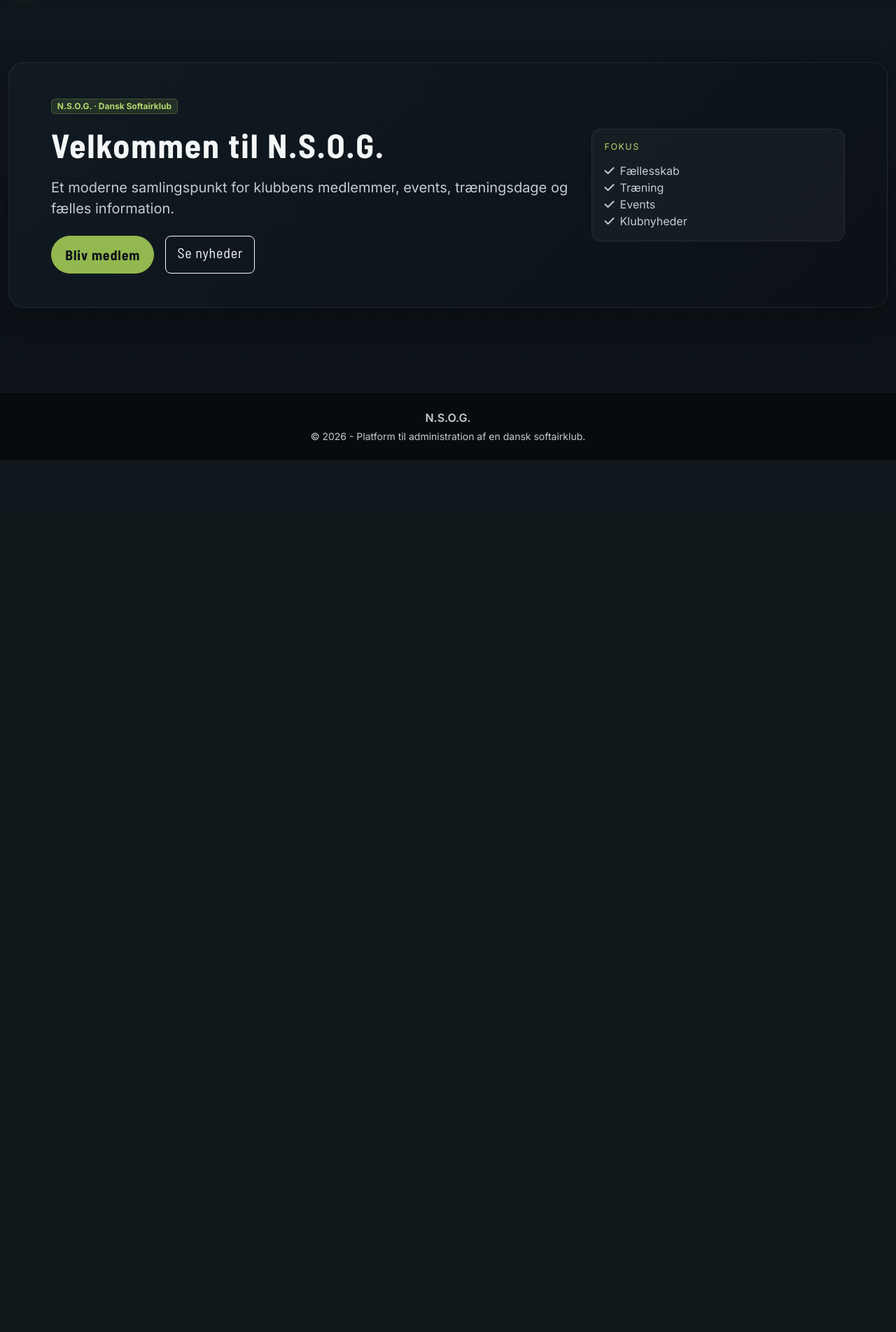
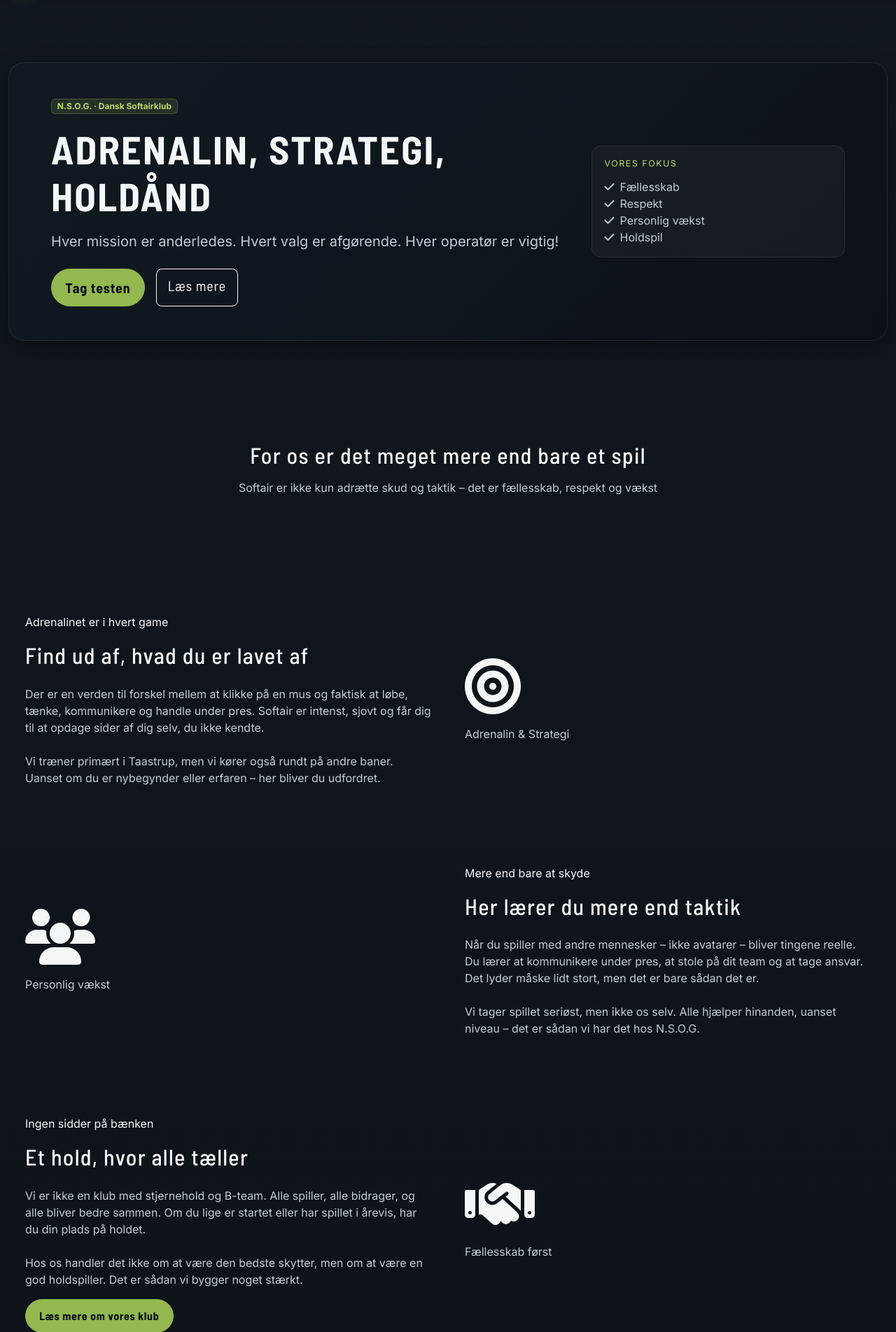
Before and after one commit to latorreandrea/teamhardball, a Django app: template home/templates/home/index.html in a window 1280 px wide. Shown: the part 71-1975 px from the top of the page at 70% size. Before the commit the page ends 701 px from the top, so only its background shows below. Run offline with Django 5.2, Linux system fonts and the light colour scheme; the template is opened without the code that fills it, so the values that code supplies are empty; parts of the project's set-up code (start-up, migrations or seed data) failed here and were passed over.

Commit message:
Add hero and club sections to homepage; restructure index.html for modularity

```diff
--- a/home/templates/home/index.html
+++ b/home/templates/home/index.html
@@ -3,34 +3,6 @@
 {% block extra_title %} | Klub{% endblock %}
 
 {% block content %}
-<section class="hero-section py-5">
-    <div class="container py-4">
-        <div class="hero-card p-4 p-lg-5">
-            <div class="row align-items-center g-4">
-                <div class="col-lg-8">
-                    <span class="badge hero-badge mb-3">N.S.O.G. · Dansk Softairklub</span>
-                    <h1 class="display-5 fw-bold mb-3">Velkommen til N.S.O.G.</h1>
-                    <p class="lead mb-4">
-                        Et moderne samlingspunkt for klubbens medlemmer, events, træningsdage og fælles information.
-                    </p>
-                    <div class="d-flex flex-column flex-sm-row gap-3 hero-actions">
-                        <a href="#" class="btn btn-brand btn-lg">Bliv medlem</a>
-                        <a href="#" class="btn btn-outline-light btn-lg">Se nyheder</a>
-                    </div>
-                </div>
-                <div class="col-lg-4">
-                    <div class="info-panel">
-                        <p class="info-label">Fokus</p>
-                        <ul class="list-unstyled mb-0">
-                            <li><i class="fa-solid fa-check me-2"></i>Fællesskab</li>
-                            <li><i class="fa-solid fa-check me-2"></i>Træning</li>
-                            <li><i class="fa-solid fa-check me-2"></i>Events</li>
-                            <li><i class="fa-solid fa-check me-2"></i>Klubnyheder</li>
-                        </ul>
-                    </div>
-                </div>
-            </div>
-        </div>
-    </div>
-</section>
+{% include "home/partials/hero.html" %}
+{% include "home/partials/club.html" %}
 {% endblock %}
--- /dev/null
+++ b/home/templates/home/partials/club.html
@@ -0,0 +1,123 @@
+<!-- More Than a Game Section -->
+<section class="content-section py-5">
+    <div class="container py-4">
+        <div class="text-center mb-5">
+            <h2 class="section-title mb-3">For os er det meget mere end bare et spil</h2>
+            <p class="section-subtitle">Softair er ikke kun adrætte skud og taktik – det er fællesskab, respekt og vækst</p>
+        </div>
+    </div>
+</section>
+
+<!-- Push Your Limits Section -->
+<section class="feature-section py-5">
+    <div class="container">
+        <div class="row align-items-center g-5">
+            <div class="col-lg-6">
+                <div class="feature-badge mb-3">Adrenalinet er i hvert game</div>
+                <h2 class="feature-title mb-4">Find ud af, hvad du er lavet af</h2>
+                <p class="feature-text mb-4">
+                    Der er en verden til forskel mellem at klikke på en mus og faktisk at løbe, tænke, kommunikere og handle under pres. Softair er intenst, sjovt og får dig til at opdage sider af dig selv, du ikke kendte.
+                </p>
+                <p class="feature-text">
+                    Vi træner primært i Taastrup, men vi kører også rundt på andre baner. Uanset om du er nybegynder eller erfaren – her bliver du udfordret.
+                </p>
+            </div>
+            <div class="col-lg-6">
+                <div class="feature-image-placeholder">
+                    <i class="fa-solid fa-bullseye fa-5x"></i>
+                    <p class="mt-3">Adrenalin & Strategi</p>
+                </div>
+            </div>
+        </div>
+    </div>
+</section>
+
+<!-- Grow Through Play Section -->
+<section class="feature-section feature-section-alt py-5">
+    <div class="container">
+        <div class="row align-items-center g-5">
+            <div class="col-lg-6 order-lg-2">
+                <div class="feature-badge mb-3">Mere end bare at skyde</div>
+                <h2 class="feature-title mb-4">Her lærer du mere end taktik</h2>
+                <p class="feature-text mb-4">
+                    Når du spiller med andre mennesker – ikke avatarer – bliver tingene reelle. Du lærer at kommunikere under pres, at stole på dit team og at tage ansvar. Det lyder måske lidt stort, men det er bare sådan det er.
+                </p>
+                <p class="feature-text">
+                    Vi tager spillet seriøst, men ikke os selv. Alle hjælper hinanden, uanset niveau – det er sådan vi har det hos N.S.O.G.
+                </p>
+            </div>
+            <div class="col-lg-6 order-lg-1">
+                <div class="feature-image-placeholder">
+                    <i class="fa-solid fa-users fa-5x"></i>
+                    <p class="mt-3">Personlig vækst</p>
+                </div>
+            </div>
+        </div>
+    </div>
+</section>
+
+<!-- Team Value Section -->
+<section class="feature-section py-5">
+    <div class="container">
+        <div class="row align-items-center g-5">
+            <div class="col-lg-6">
+                <div class="feature-badge mb-3">Ingen sidder på bænken</div>
+                <h2 class="feature-title mb-4">Et hold, hvor alle tæller</h2>
+                <p class="feature-text mb-4">
+                    Vi er ikke en klub med stjernehold og B-team. Alle spiller, alle bidrager, og alle bliver bedre sammen. Om du lige er startet eller har spillet i årevis, har du din plads på holdet.
+                </p>
+                <p class="feature-text mb-3">
+                    Hos os handler det ikke om at være den bedste skytter, men om at være en god holdspiller. Det er sådan vi bygger noget stærkt.
+                </p>
+                <a href="#" class="btn btn-brand">Læs mere om vores klub</a>
+            </div>
+            <div class="col-lg-6">
+                <div class="feature-image-placeholder">
+                    <i class="fa-solid fa-handshake fa-5x"></i>
+                    <p class="mt-3">Fællesskab først</p>
+                </div>
+            </div>
+        </div>
+    </div>
+</section>
+
+<!-- Call to Action Section -->
+<section class="cta-section py-5">
+    <div class="container py-4">
+        <div class="cta-card p-4 p-lg-5 text-center">
+            <div class="cta-badge mb-3">Træt af virtuelle kills?</div>
+            <h2 class="cta-title mb-4">Sluk konsollen og begynd at spille for alvor!</h2>
+            <p class="cta-text mb-4">
+                Mellem mudder, stakket vejrtrækning og ren adrenalin vil du lære dig selv at kende og dit sande instinkt...
+            </p>
+            <p class="cta-text mb-5">
+                Test dig selv, deltag i en af vores træningssessioner i Taastrup og oplev ægte softair!
+            </p>
+            <a href="#" class="btn btn-brand btn-lg">Anmod om prøvekamp</a>
+        </div>
+    </div>
+</section>
+
+<!-- Events/Communication Section -->
+<section class="feature-section feature-section-alt py-5">
+    <div class="container">
+        <div class="row align-items-center g-5">
+            <div class="col-lg-6 order-lg-2">
+                <div class="feature-badge mb-3">Medlemsområde</div>
+                <h2 class="feature-title mb-4">Alt samlet ét sted</h2>
+                <p class="feature-text mb-4">
+                    Som medlem får du adgang til vores lukkede område, hvor du kan se kommende events, kalender, briefinger og teaminfo. Ingen Facebook-kaos, ingen glemte beskeder.
+                </p>
+                <p class="feature-text">
+                    Hold styr på træningsdage i Taastrup, kommende games og alt det praktiske – direkte på din telefon eller computer.
+                </p>
+            </div>
+            <div class="col-lg-6 order-lg-1">
+                <div class="feature-image-placeholder">
+                    <i class="fa-solid fa-mobile-screen-button fa-5x"></i>
+                    <p class="mt-3">Altid opdateret</p>
+                </div>
+            </div>
+        </div>
+    </div>
+</section>
--- /dev/null
+++ b/home/templates/home/partials/hero.html
@@ -0,0 +1,31 @@
+<!-- Hero Section -->
+<section class="hero-section py-5">
+    <div class="container py-4">
+        <div class="hero-card p-4 p-lg-5">
+            <div class="row align-items-center g-4">
+                <div class="col-lg-8">
+                    <span class="badge hero-badge mb-3">N.S.O.G. · Dansk Softairklub</span>
+                    <h1 class="display-4 fw-bold mb-3">ADRENALIN, STRATEGI, HOLDÅND</h1>
+                    <p class="lead mb-4">
+                        Hver mission er anderledes. Hvert valg er afgørende. Hver operatør er vigtig!
+                    </p>
+                    <div class="d-flex flex-column flex-sm-row gap-3 hero-actions">
+                        <a href="#" class="btn btn-brand btn-lg">Tag testen</a>
+                        <a href="#" class="btn btn-outline-light btn-lg">Læs mere</a>
+                    </div>
+                </div>
+                <div class="col-lg-4">
+                    <div class="info-panel">
+                        <p class="info-label">Vores fokus</p>
+                        <ul class="list-unstyled mb-0">
+                            <li><i class="fa-solid fa-check me-2"></i>Fællesskab</li>
+                            <li><i class="fa-solid fa-check me-2"></i>Respekt</li>
+                            <li><i class="fa-solid fa-check me-2"></i>Personlig vækst</li>
+                            <li><i class="fa-solid fa-check me-2"></i>Holdspil</li>
+                        </ul>
+                    </div>
+                </div>
+            </div>
+        </div>
+    </div>
+</section>
```
